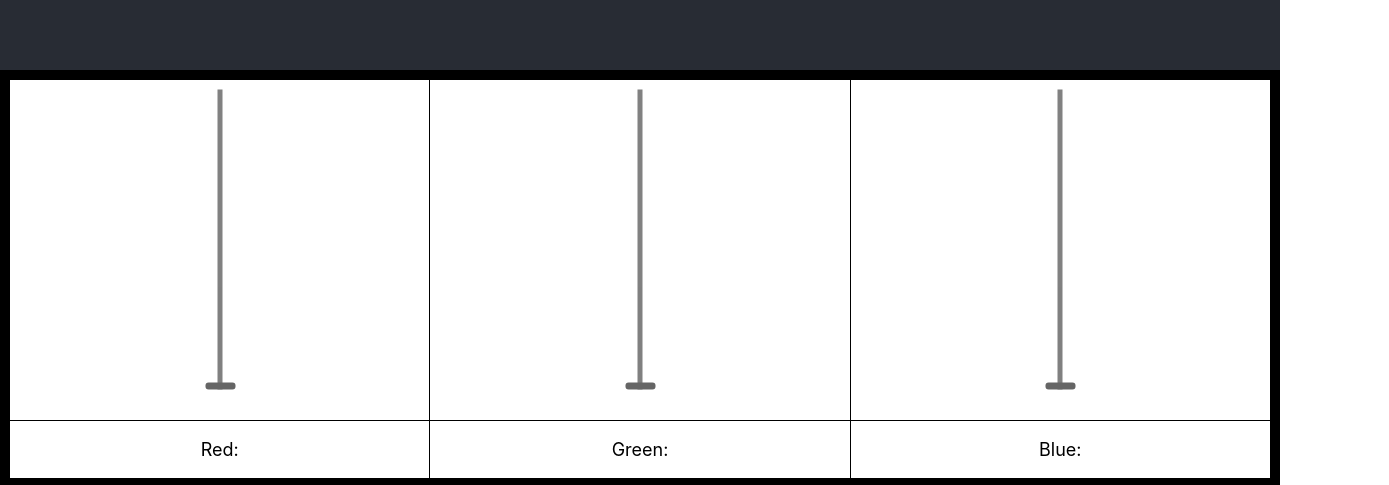
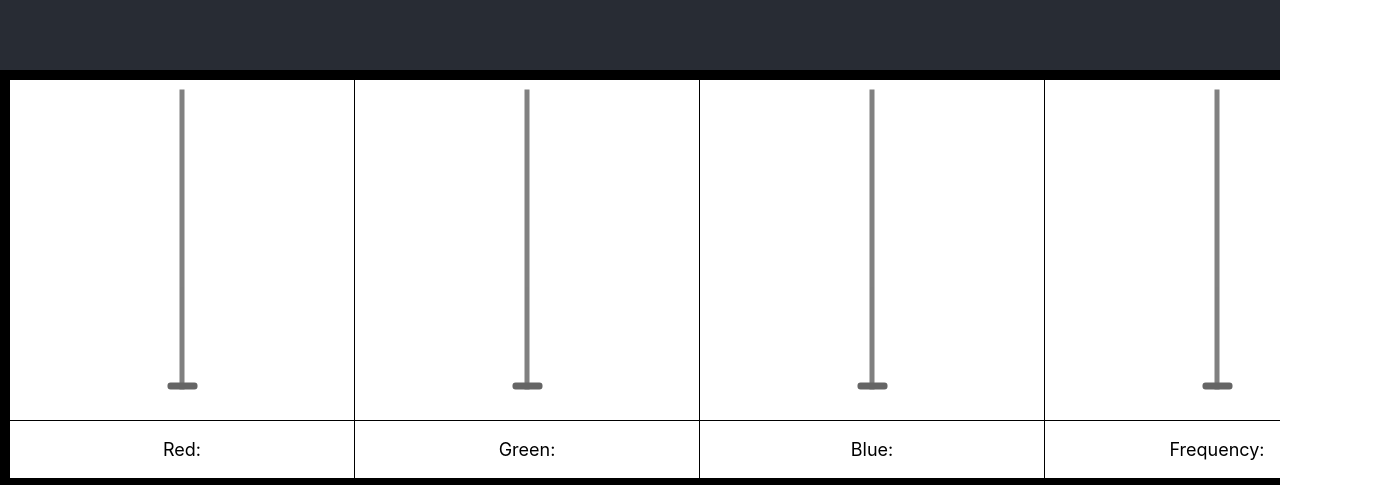
Before and after one commit to Chris-Badger/LIGHTWAVE, a React (Create React App) app: page / in a window 1280 px wide. Shown: the part 730-1215 px from the top of the page, 1389 px wide, since content can reach past the window. Built offline with nearby package versions, Linux system fonts and the light colour scheme.

Commit message:
lfo modulation of alpha controlled by slider

```diff
--- a/src/App.css
+++ b/src/App.css
@@ -20,14 +20,15 @@
 .item4 { grid-area: redValue; }
 .item5 { grid-area: blueValue; }
 .item6 { grid-area: greenValue; }
-.item7 { grid-area: swatches; }
+.item7 { grid-area: frequency_slider; }
+.item8 { grid-area: lfo_value; }
 
 .grid-container {
   display: grid;
-  grid-template-columns: auto auto auto ;
+  grid-template-columns: auto auto auto auto ;
   grid-template-areas:
-    'redSlider  greenSlider  blueSlider '
-    'redValue blueValue  greenValue ';
+    'redSlider  greenSlider  blueSlider frequency_slider'
+    'redValue blueValue  greenValue lfo_value';
   gap: 1px;
   background-color: #000000;
   padding: 10px;
--- a/src/App.js
+++ b/src/App.js
@@ -5,8 +5,9 @@ function App() {
   return (
     <div className="App">
       <header className="App-header">
+        COLOR SYNTH
+      </header>
 
-      </header>
       <div class="grid-container">
   <div class="item1"><div class="slidecontainer" >
           <input type="range" min="0" max="255" defaultValue="0" class="slider" id="redRange" />
@@ -17,9 +18,15 @@ function App() {
   <div class="item3"><div class="slidecontainer">
           <input type="range" min="0" max="255" defaultValue="0" class="slider" id="blueRange" />
         </div></div>
+
+        <div class="item7"><div class="slidecontainer">
+          <input type="range" min="0" max="100" defaultValue="0" class="slider" id="frequency_range" />
+        </div></div>
+
   <div class="item4"> <p>Red: <span id="redValue"> </span> </p> </div>
   <div class="item5"><p>Green: <span id="greenValue"></span></p></div>
   <div class="item6"><p>Blue: <span id="blueValue"></span></p></div>
+  <div class="item8"><p>Frequency: <span id="lfo_value"></span></p></div>
 
 </div>
 <div> <RGB_SLIDERS/> </div>
--- a/src/components/RGB_Sliders.js
+++ b/src/components/RGB_Sliders.js
@@ -7,10 +7,10 @@ function RGB_sketch(p5) {
   let r = 0;
   let g = 0;
   let b = 0;
-  let alpha = 0;
+  let alpha = 255;
   let lfo = 0;
   let lfo_output = 0;
-  let lfo_frequency = .3;
+  let lfo_frequency = 0;
 
   p5.setup = () => {
   p5.createCanvas(p5.windowWidth, p5.windowHeight);
@@ -22,12 +22,12 @@ function RGB_sketch(p5) {
     lfo = lfo + lfo_frequency;
     lfo_output = p5.sin(lfo);
 
-    // modulate alpha with the lfo
-    alpha = p5.map( lfo_output, -1, 1, 0, 255);
-
     // display a rectangle of color
     p5.fill(r, g, b, alpha);
     p5.rect(0 , 0, p5.width, p5.height);
+    console.log(alpha);
+
+    // conect RGB sliders
     var redSlider = document.getElementById("redRange");
     var redOutput = document.getElementById("redValue");
     redOutput.innerHTML = redSlider.value; // Display the default slider value
@@ -54,11 +54,31 @@ function RGB_sketch(p5) {
   blueSlider.oninput = function () {
     blueOutput.innerHTML = this.value;
   };
+
+   // conect lfo frequency slider
+   var frequency_slider = document.getElementById("frequency_range");
+   var frequency_slider_output = document.getElementById("lfo_value");
+   frequency_slider_output.innerHTML = frequency_slider.value; // Display the default slider value
+
+  // Update the current slider value (each time you drag the slider handle)
+  frequency_slider.oninput = function () {
+   frequency_slider_output.innerHTML = this.value;
+ };
+
   r = redSlider.value;
   g = greenSlider.value;
   b = blueSlider.value;
+  lfo_frequency = frequency_slider.value / 100;
+
+   // modulate alpha with the lfo
+   alpha = p5.map( lfo_output, -1, 1, 0, 255);
+// set default alpha value
+   if(frequency_slider.value == 0){
+     alpha = 255;
+   }
   };
 
+  console.log(alpha);
 }
 
 export function RGB_SLIDERS() {
```
